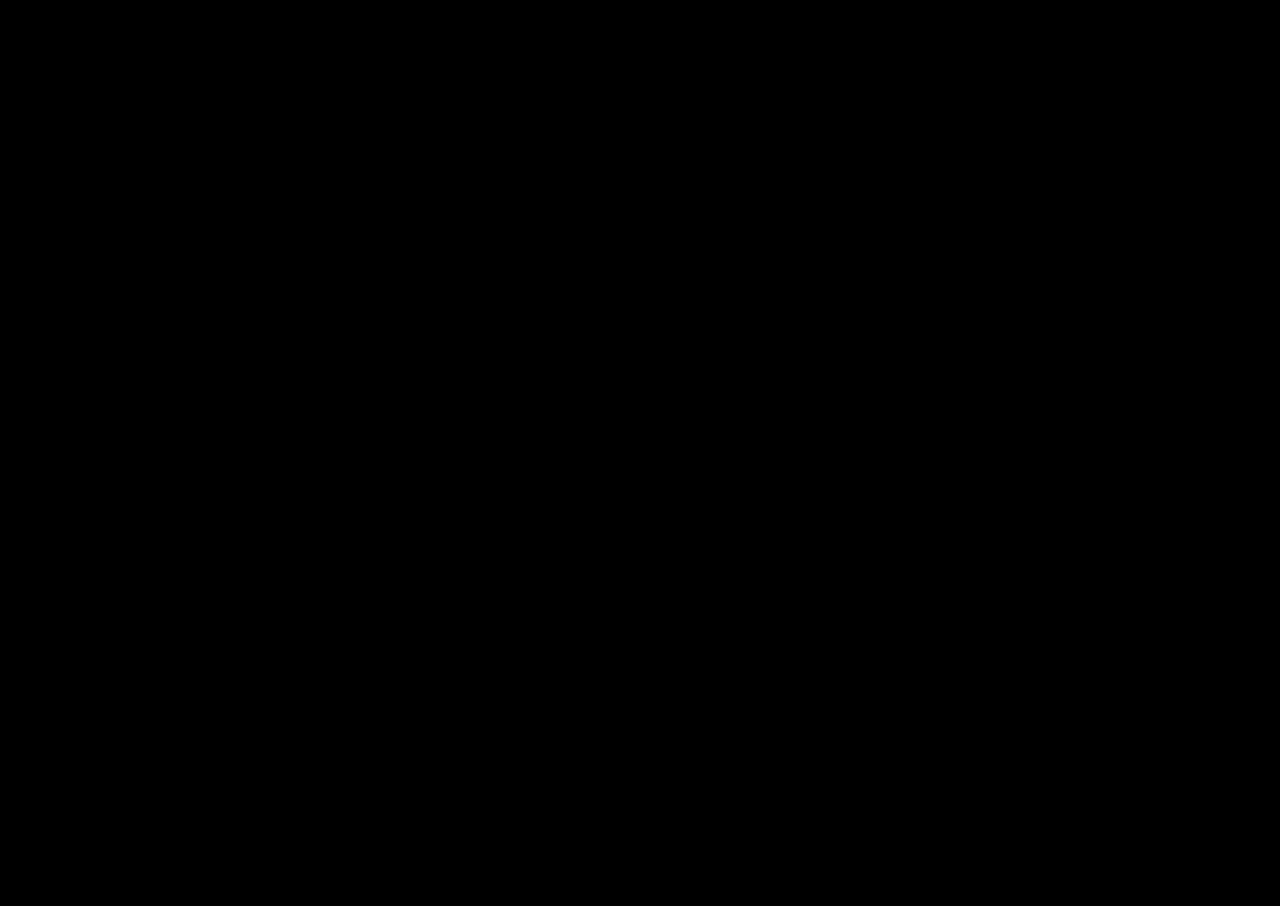
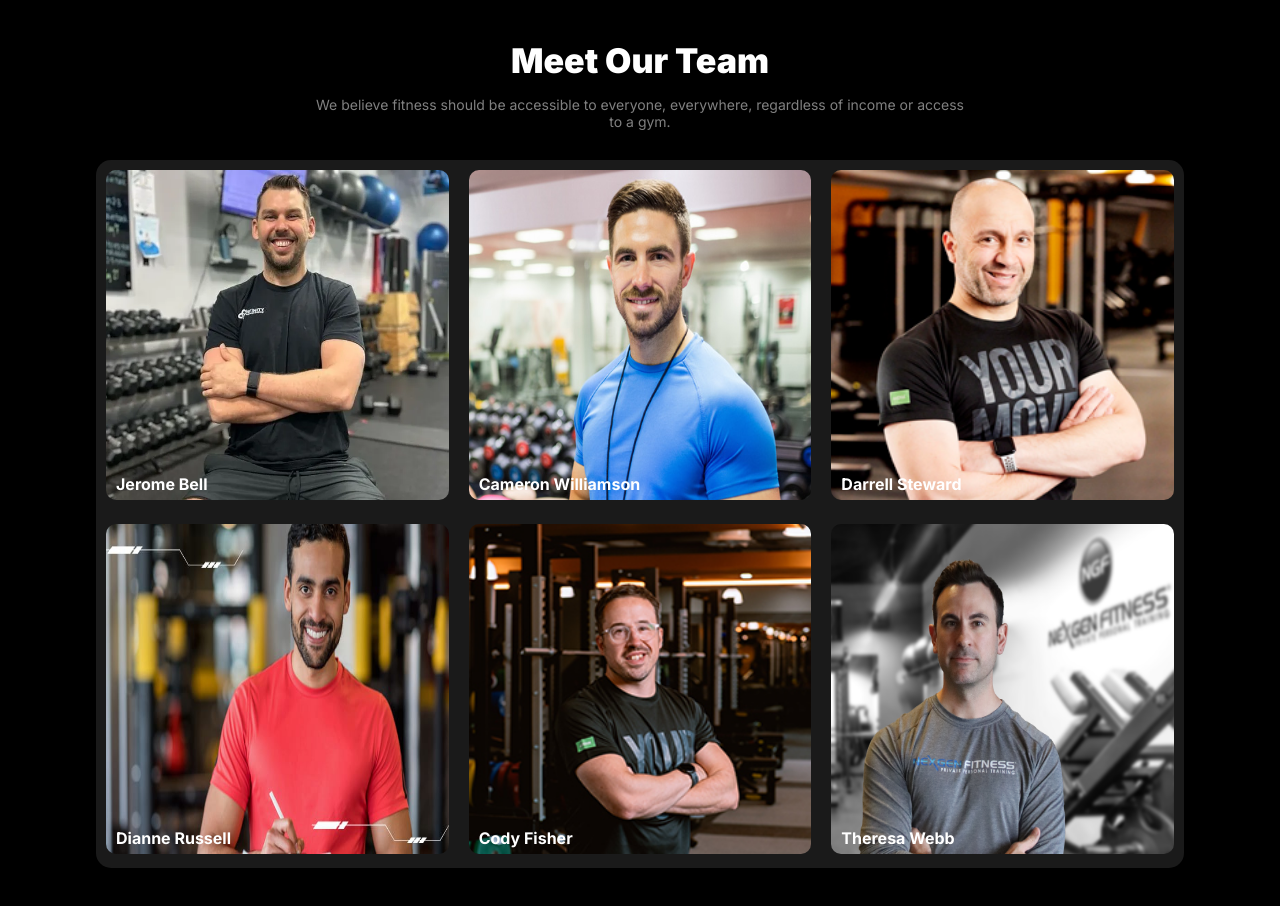
Before and after one commit to sabbir-hosen-dev/A2-Fitness, a plain HTML site: page index.html in a window 1280 px wide. Before the commit the page ends 800 px from the top, so only its background shows below. Drawn offline with Linux system fonts and the light colour scheme; a web font is replaced by a local one.

Commit message:
team section add

```diff
--- a/Styles/style.css
+++ b/Styles/style.css
@@ -323,6 +323,33 @@ td{
   display: flex;
   gap:15px
 }
+
+/* --- team part --  */
+.team-section{
+  margin:40px auto;
+}
+.teams{
+  backdrop-filter: blur(20px);
+  background: rgba(255, 255, 255, 0.1);
+  padding:10px;
+  border-radius: 15px;
+  display: grid;
+  grid-template-columns: repeat(3, 1fr);
+  gap:20px;
+  margin-top: 30px;
+}
+.member{
+  position: relative;
+}
+.member img{
+  border-radius: 10px;
+  height: 330px;
+}
+.member-name{
+  position: absolute;
+  bottom: 10px;
+  left: 10px;
+}
 /* -------- responsive style ------  */
 @media screen and (max-width: 576px) {
   .nav ul {
@@ -331,7 +358,7 @@ td{
   #menu {
     display: block;
   }
-  .habits {
+  .habits,.teams {
     grid-template-columns: 1fr;
   }
   .run-section {
--- a/index.html
+++ b/index.html
@@ -238,6 +238,41 @@
           </div>
         </div>
       </section>
+
+      <!-- -- team section--  -->
+       <section class="wrap marign team-section">
+        <h2 class="section-heading">Meet Our Team</h2>
+        <div class="center">
+          <p class="max-text text-center">We believe fitness should be accessible to everyone, everywhere, regardless of income or access to a gym.</p>
+        </div>
+
+        <div class="teams">
+          <div class="member">
+            <img src="images/trainer1.png" alt="">
+            <h4 class="member-name">Jerome Bell</h4>
+          </div>
+          <div class="member">
+            <img src="images/trainer2.png" alt="">
+            <h4 class="member-name">Cameron Williamson</h4>
+          </div>
+          <div class="member">
+            <img src="images/trainer3.png" alt="">
+            <h4 class="member-name">Darrell Steward</h4>
+          </div>
+          <div class="member">
+            <img src="images/trainer4.png" alt="">
+            <h4 class="member-name">Dianne Russell</h4>
+          </div>
+          <div class="member">
+            <img src="images/trainer5.png" alt="">
+            <h4 class="member-name">Cody Fisher</h4>
+          </div>
+          <div class="member">
+            <img src="images/trainer6.png" alt="">
+            <h4 class="member-name">Theresa Webb</h4>
+          </div>
+        </div>
+       </section>
     </main>
   </body>
 </html>
```
